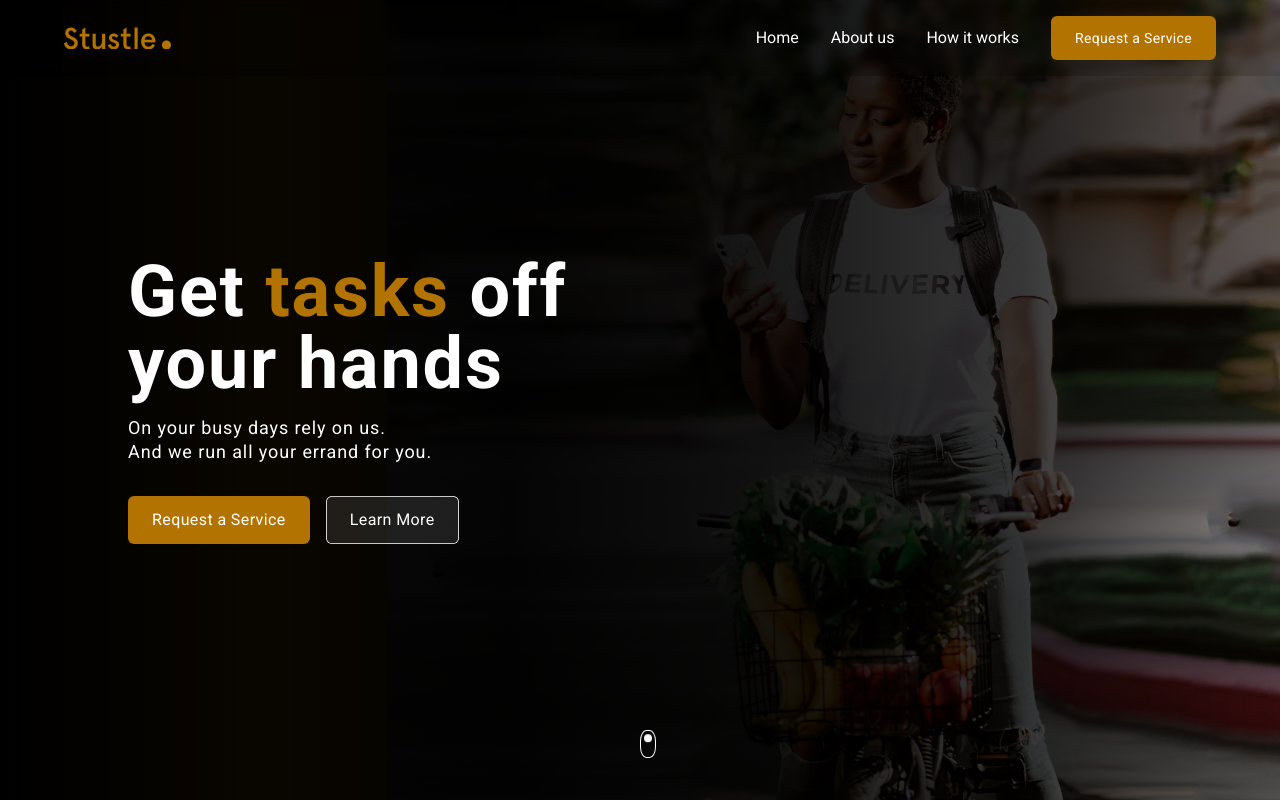
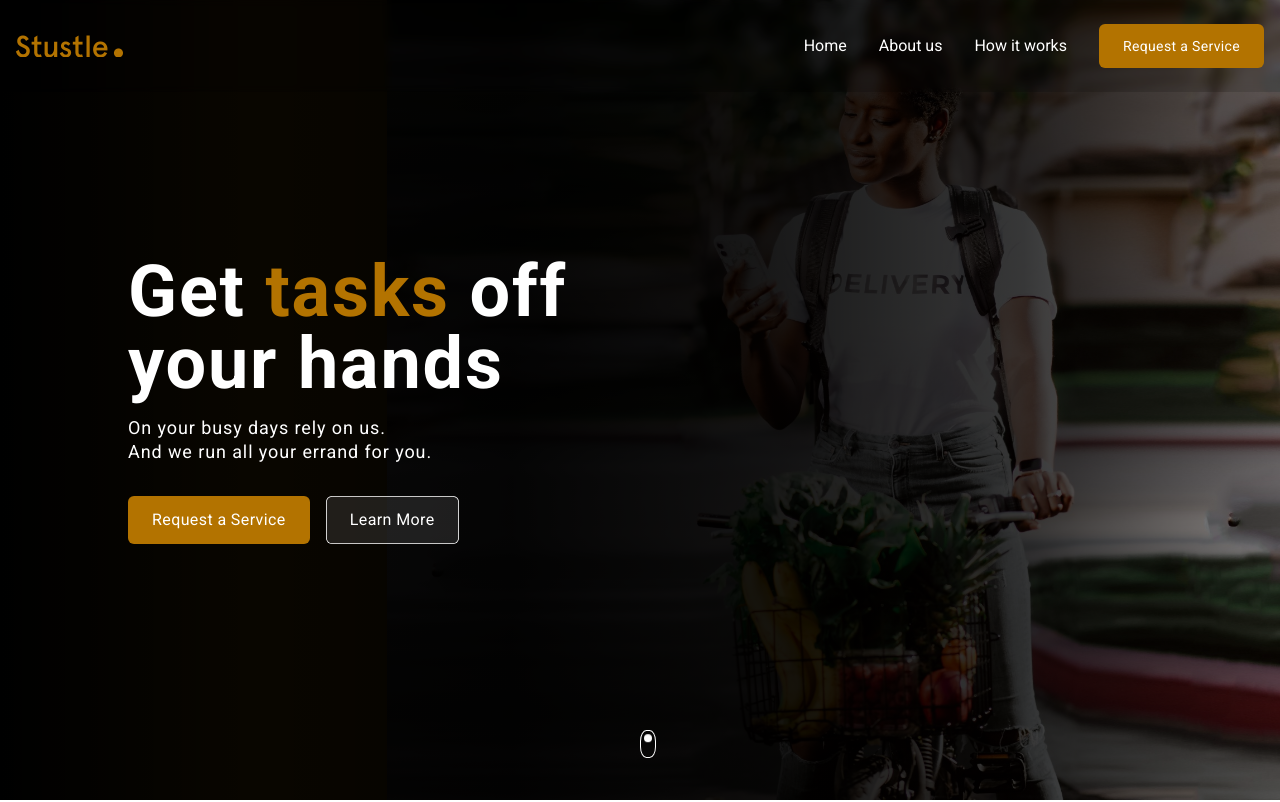
Before and after one commit to T-laye/Stustle__Landing__Page, a Next.js app: page / in a window 1280 px wide. Shown: the top 802 px of the page. Built offline with nearby package versions, Linux system fonts and the light colour scheme.

Commit message:
corrected header padding

```diff
--- a/src/styles/Home.module.css
+++ b/src/styles/Home.module.css
@@ -6,7 +6,7 @@
   backdrop-filter: blur(10px); */
 
   @apply w-screen  mx-auto p-6 flex justify-between  backdrop-blur-sm fixed left-0 right-0
-  items-center lg:py-4 px-16;
+  items-center px-4;
 }
 
 .navItems {
@@ -22,7 +22,7 @@
     url('../../public/background/bk_moblie.jpeg');
   background-size: cover;
   background-position: center;
-  @apply container mx-auto  min-h-screen flex flex-col items-center justify-center px-6 bg-primary relative lg:hidden;
+  @apply mx-auto  min-h-screen flex flex-col items-center justify-center px-6 bg-primary relative lg:hidden;
 }
 
 .heroDesktop {
```
